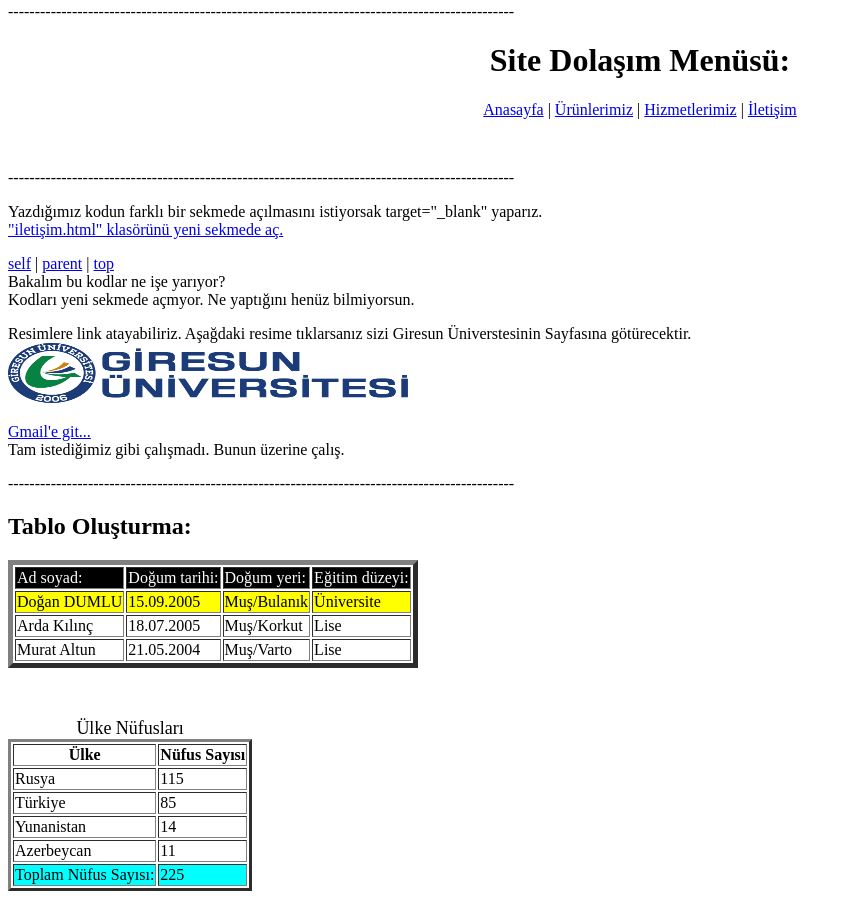
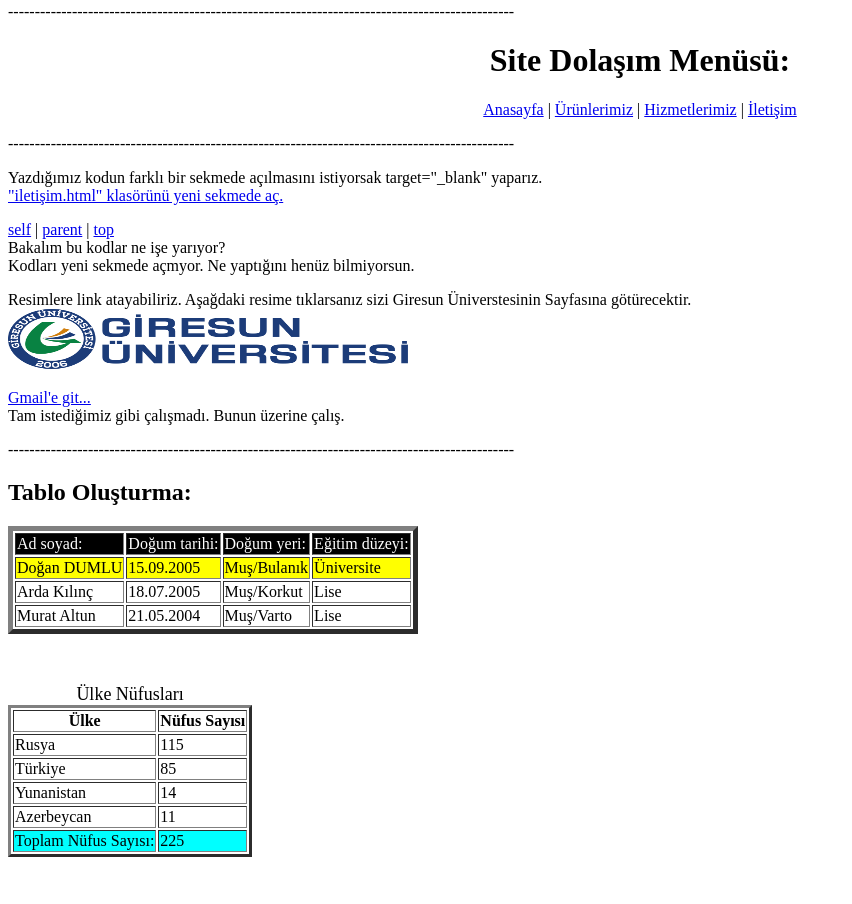
Before and after one commit to dogandumlu7/HTML5---Projelerim, a plain HTML site: page index.html in a window 1280 px wide. Shown: the part 4375-5279 px from the top of the page, without its empty margins (0-852 px from the left). Drawn offline with Linux system fonts and the light colour scheme.

Commit message:
Update index.html

```diff
--- a/index.html
+++ b/index.html
@@ -270,7 +270,7 @@
         <a href="iletişim.html">İletişim</a>
         </center>
 
-         <p>  <br> </p>
+
          <p>-----------------------------------------------------------------------------------------------</p>
 
 
```
